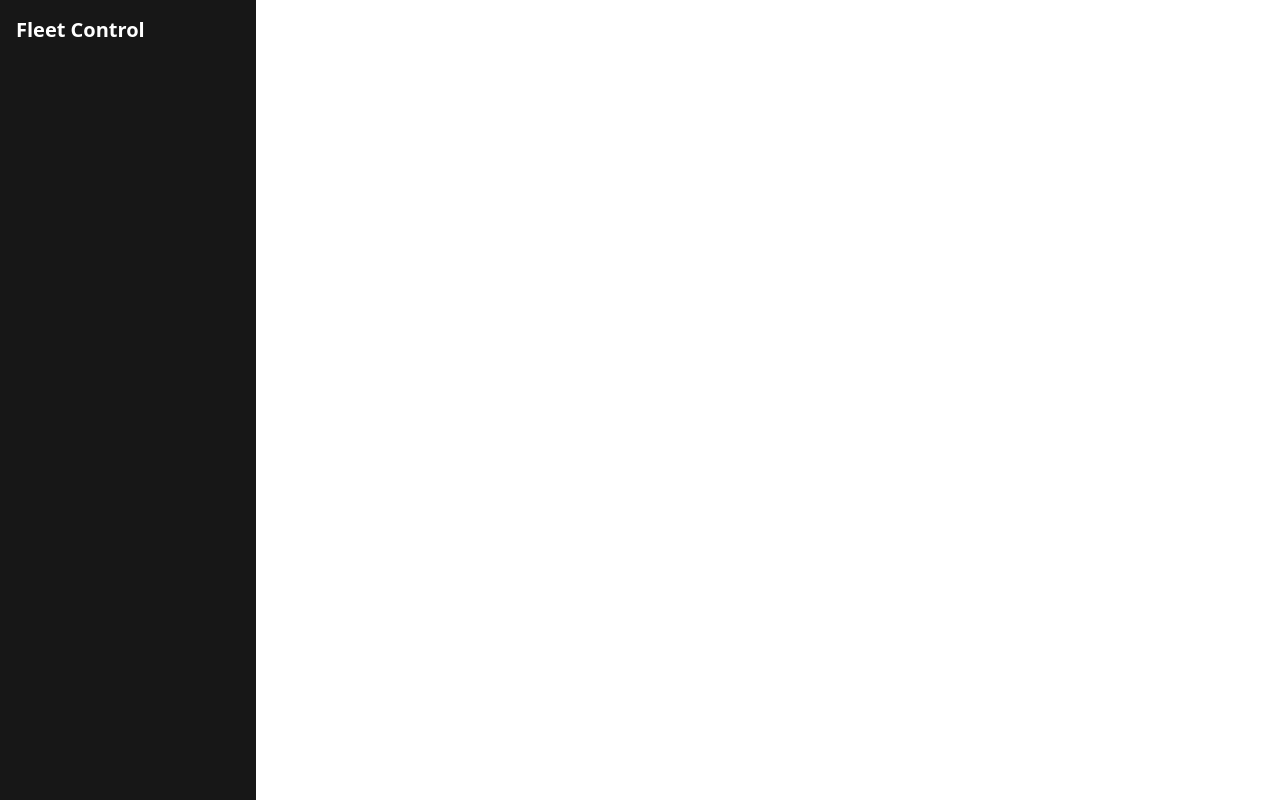
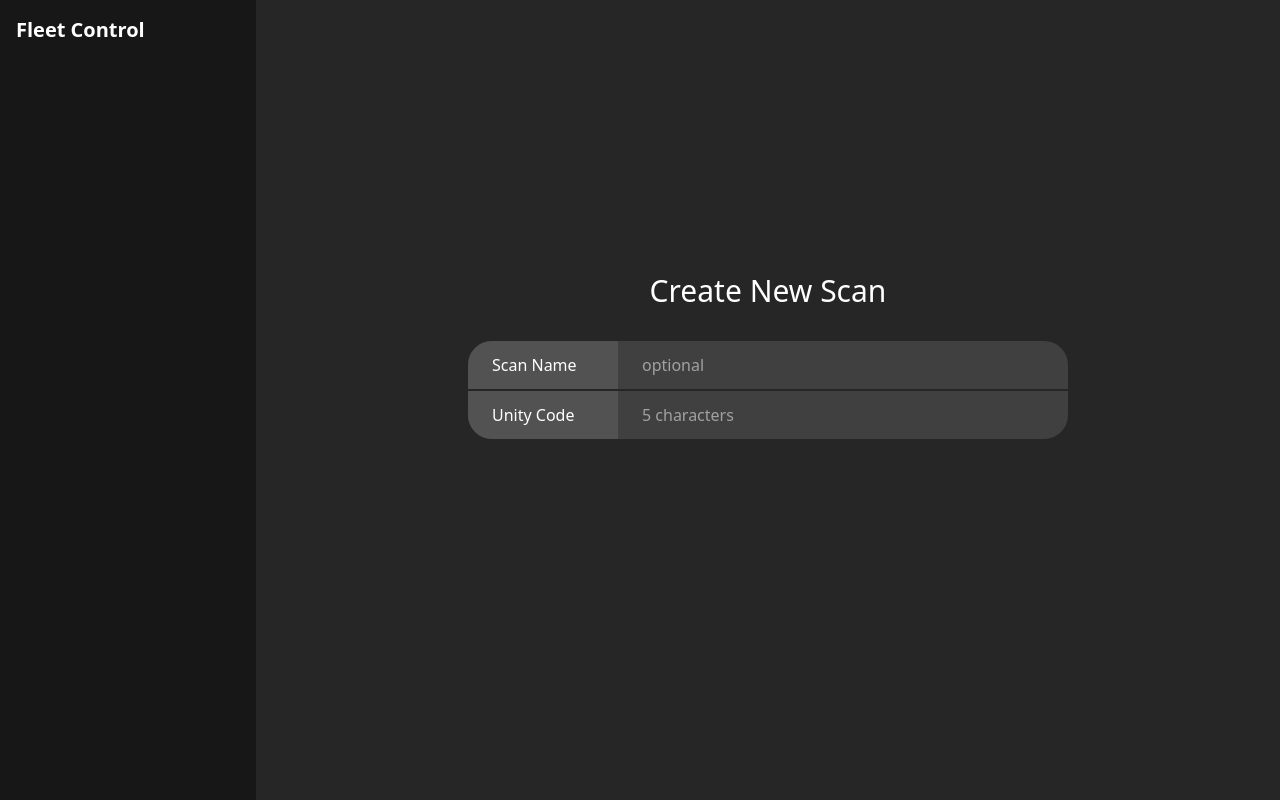
Before and after one commit to coskyler/Fleet-Control-Dashboard, a React (Vite) app in the folder frontend/: page /newscan in a window 1280 px wide. Before the commit this address had no page. Built offline with nearby package versions, Linux system fonts and the light colour scheme.

Commit message:
add /newscan page and update /dashboard layout

```diff
--- a/frontend/src/App.tsx
+++ b/frontend/src/App.tsx
@@ -1,6 +1,7 @@
 import { Routes, Route, useLocation } from 'react-router-dom';
 import Sidebar from './components/Sidebar';
 import Dashboard from './components/Dashboard';
+import NewScan from './components/NewScan';
 
 function App() {
   const location = useLocation();
@@ -13,6 +14,7 @@ function App() {
       <div className="flex-1 h-full">
         <Routes>
           <Route path="/dashboard" element = {<Dashboard />} />
+          <Route path="/newscan" element = {<NewScan />} />
         </Routes>
       </div>
     </div>
--- a/frontend/src/components/Dashboard.tsx
+++ b/frontend/src/components/Dashboard.tsx
@@ -1,26 +1,25 @@
 export default function Dashboard() {
     return  (
         <main className="h-full flex flex-col bg-neutral-800 p-6 text-white">
-            <h1 className="text-xl font-bold mb-4">New Scan</h1>
+            <h1 className="text-3xl mb-4">Untitled Scan</h1>
 
             <section className="flex-1 flex">
-                <aside className="w-64 bg-neutral-900">
+                <aside className="w-64 bg-neutral-700 rounded-xl mr-2">
 
                 </aside>
-                <div className="flex-1 bg-neutral-700">
+                <div className="flex-1 bg-neutral-700 rounded-xl">
 
                 </div>
             </section>
 
-            <section className="flex mt-4">
-                <div className="w-64 flex flex-col gap-2">
-                    <button className="w-fit font-semibold bg-green-700 px-3 py-1 rounded hover:bg-green-800 transition duration-200 active:bg-green-700">Start Scan</button>
-                    <button className="w-fit font-semibold bg-red-800 px-3 py-1 rounded hover:bg-red-900 transition duration-200 active:bg-red-800">End Scan</button>
-                </div>
+            <section className="flex mt-2">
+                <div className="w-64 mr-2"></div>
 
-                <div className="flex-1 flex justify-center gap-4 pb-6">
-                    <button className="w-fit font-semibold bg-neutral-600 px-3 py-1 rounded hover:bg-neutral-700 transition duration-200 active:bg-neutral-600">Dispatch</button>
-                    <button className="w-fit font-semibold bg-neutral-600 px-3 py-1 rounded hover:bg-neutral-700 transition duration-200 active:bg-neutral-600">Recall</button>
+                <div className="relative flex-1 flex justify-center gap-4">
+                    <button className="absolute left-0 font-semibold text-black bg-neutral-200 px-3 py-1 rounded-xl hover:bg-neutral-400 transition duration-100 active:bg-neutral-200">Start Scan</button>
+                    <button className="font-semibold text-black bg-neutral-200 px-3 py-1 rounded-xl  hover:bg-neutral-400 transition duration-100 active:bg-neutral-200">Dispatch</button>
+                    <button className="font-semibold text-black bg-neutral-200 px-3 py-1 rounded-xl  hover:bg-neutral-400 transition duration-100 active:bg-neutral-200">Recall</button>
+                    <button className="absolute text-black right-0 font-semibold bg-red-400 px-3 py-1 rounded-xl hover:bg-red-500 transition duration-100 active:bg-red-400">End Scan</button>
                 </div>
             </section>
         </main>
--- /dev/null
+++ b/frontend/src/components/NewScan.tsx
@@ -0,0 +1,56 @@
+import { useState } from 'react';
+
+export default function NewScan() {
+    const [mapName, setMapName] = useState('');
+    const [unityCode, setUnityCode] = useState('');
+
+    const cleanMapName = (e: React.ChangeEvent<HTMLInputElement>) => {
+        const cleaned = e.target.value
+            .replace(/[^a-zA-Z0-9 @#\-_.]/g, '') //remove disallowed characters
+            .replace(/\s{2,}/g, ' ') //remove multiple spaces
+            .trim() //remove leading and trailing spaces
+            .slice(0, 16); //limit to 16 chars
+
+        setMapName(cleaned)
+    }
+
+    const cleanUnityCode = (raw: string) => {
+          return raw
+            .replace(/[^a-zA-Z0-9]/g, '')   //only allow letters and numbers
+            .toUpperCase()                  //force uppercase
+            .slice(0, 5);                   //limit to 5 chars
+    }
+
+    return(
+        <main className="h-full flex flex-col justify-center items-center bg-neutral-800 p-6 text-white">
+            <h1 className="text-3xl mb-8">Create New Scan</h1>
+            <div className="w-full max-w-150 bg-neutral-700 rounded-3xl overflow-hidden">
+                <div className="flex">
+                    <div className="w-1/4 bg-neutral-600 px-6 pt-3 pb-3">Scan Name</div>
+                    <input
+                        type="text"
+                        value={mapName}
+                        maxLength={16}
+                        onChange={(e) => setMapName(e.target.value)}
+                        onBlur={cleanMapName}
+                        placeholder="optional"
+                        className ="flex-1 px-6 placeholder:text-neutral-400 outline-none"
+                    />
+                </div>
+                <div className="h-0.5 bg-neutral-800">
+                </div>
+                <div className="flex">
+                    <div className="w-1/4 bg-neutral-600 px-6 pb-3 pt-3">Unity Code</div>
+                    <input type="text"
+                        placeholder="5 characters"
+                        maxLength={5}
+                        value={unityCode}
+                        onChange={(e) => setUnityCode(cleanUnityCode(e.target.value))}
+                        className ="flex-1 px-6 placeholder:text-neutral-400 outline-none"
+                    />
+                </div>
+            </div>
+            <button className={`mb-6 bg-neutral-200 p-2 rounded-xl mt-6 text-black font-semibold hover:bg-neutral-400 transition duration-100 active:bg-neutral-200 ${unityCode.length === 5 ? "visible" : "invisible"}`}>Connect</button>
+        </main>
+    );
+}
```
